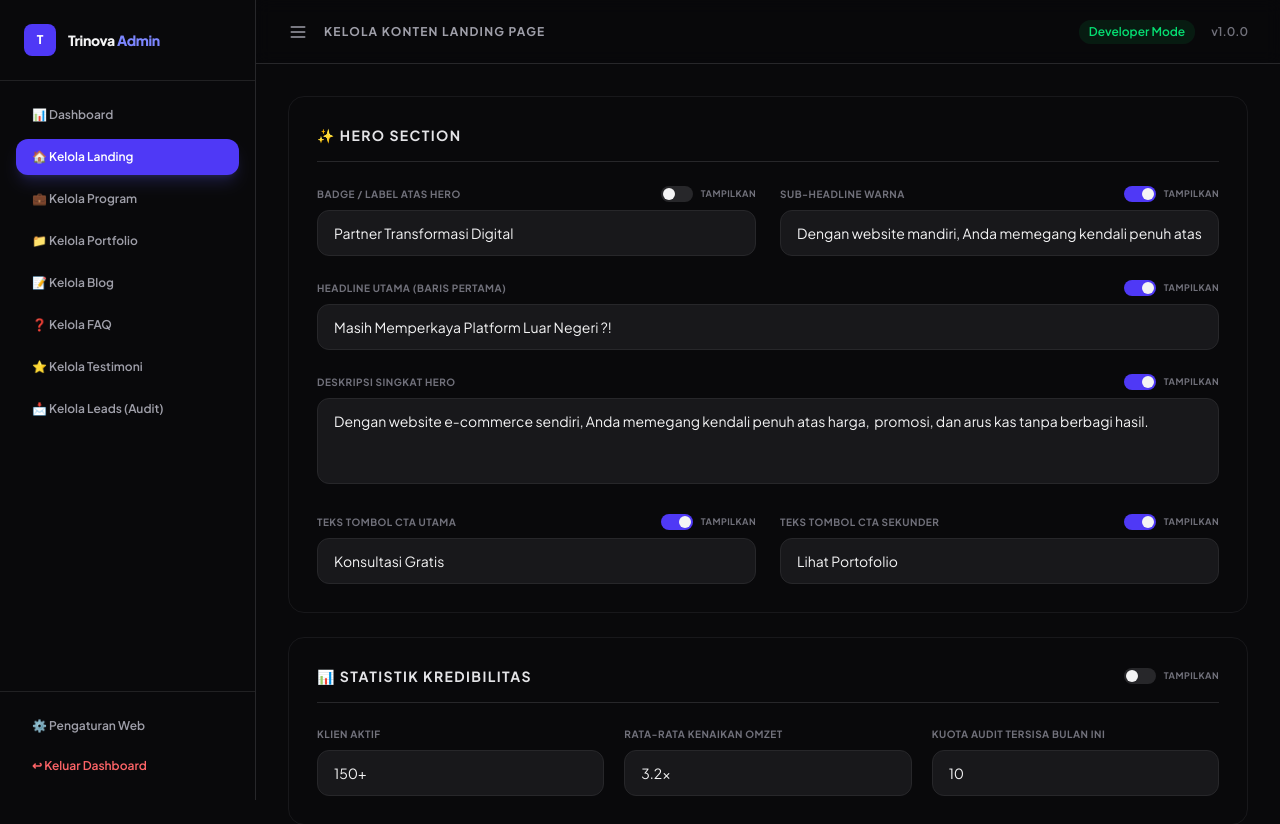
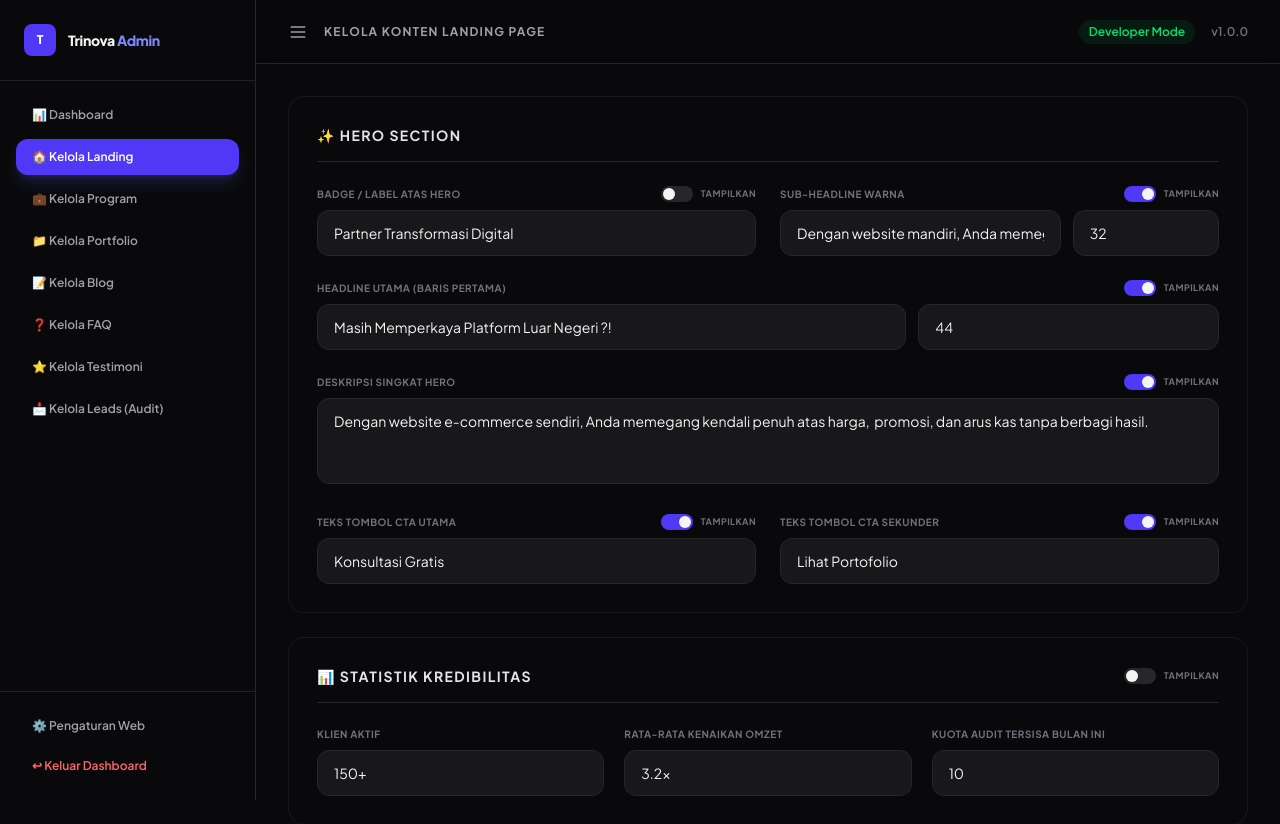
Before and after one commit to wandaboww/trinova-ecommcerce, a Laravel app: page /admin/landing in a window 1280 px wide. Shown: the top 824 px of the page. Run offline with Laravel 12, Linux system fonts and the light colour scheme; a user stored in the database is signed in; data comes from the database, SQL or seed files in the repository; both versions use the stored data as it was after the commit; some libraries are stand-ins or nearby versions.

Commit message:
feat: implement landing page settings management with dynamic font size controls and customizable hero section content

```diff
--- a/app/Http/Controllers/Admin/LandingManagerController.php
+++ b/app/Http/Controllers/Admin/LandingManagerController.php
@@ -25,6 +25,8 @@ class LandingManagerController extends Controller
                 'hero_badge'         => $request->input('hero_badge'),
                 'hero_title'         => $request->input('hero_headline'),
                 'hero_subtitle'      => $request->input('hero_sub'),
+                'hero_subtitle_size' => $request->input('hero_subtitle_size'),
+                'hero_title_size'    => $request->input('hero_title_size'),
                 'hero_cta'           => $request->input('hero_cta_primary'),
                 'hero_cta_secondary' => $request->input('hero_cta_secondary'),
                 'pain_description'   => $request->input('hero_description'),
--- a/app/Models/LandingSetting.php
+++ b/app/Models/LandingSetting.php
@@ -14,6 +14,7 @@ class LandingSetting extends Model
         'stat_clients', 'stat_growth', 'audit_quota', 'whatsapp_message',
         'show_hero_badge', 'show_hero_subtitle', 'show_hero_title', 'show_hero_description',
         'show_hero_cta_primary', 'show_hero_cta_secondary', 'show_statistics',
+        'hero_subtitle_size', 'hero_title_size',
     ];
 
     protected $casts = [
--- a/resources/views/admin/landing/index.blade.php
+++ b/resources/views/admin/landing/index.blade.php
@@ -37,8 +37,12 @@
                             <span class="ml-2 text-[9px] font-bold text-zinc-500 uppercase tracking-wider">Tampilkan</span>
                         </label>
                     </div>
-                    <input type="text" name="hero_sub" value="{{ $landingSetting->hero_subtitle ?? 'Tapi margin terasa jalan di tempat?' }}"
-                           class="w-full px-4 py-3 bg-zinc-900 border border-zinc-800 focus:border-indigo-500/60 rounded-xl text-zinc-100 text-sm placeholder-zinc-600 focus:outline-none transition-colors">
+                    <div class="flex items-center gap-3">
+                        <input type="text" name="hero_sub" value="{{ $landingSetting->hero_subtitle ?? 'Tapi margin terasa jalan di tempat?' }}"
+                               class="flex-1 px-4 py-3 bg-zinc-900 border border-zinc-800 focus:border-indigo-500/60 rounded-xl text-zinc-100 text-sm placeholder-zinc-600 focus:outline-none transition-colors">
+                        <input type="text" name="hero_subtitle_size" value="{{ $landingSetting->hero_subtitle_size ?? '' }}" placeholder="Ukuran Font (opsional, cth: 20px)"
+                               class="w-1/3 px-4 py-3 bg-zinc-900 border border-zinc-800 focus:border-indigo-500/60 rounded-xl text-zinc-100 text-sm placeholder-zinc-600 focus:outline-none transition-colors">
+                    </div>
                 </div>
             </div>
 
@@ -51,8 +55,12 @@
                         <span class="ml-2 text-[9px] font-bold text-zinc-500 uppercase tracking-wider">Tampilkan</span>
                     </label>
                 </div>
-                <input type="text" name="hero_headline" value="{{ $landingSetting->hero_title ?? 'Order makin ramai...' }}"
-                       class="w-full px-4 py-3 bg-zinc-900 border border-zinc-800 focus:border-indigo-500/60 rounded-xl text-zinc-100 text-sm placeholder-zinc-600 focus:outline-none transition-colors">
+                <div class="flex items-center gap-3">
+                    <input type="text" name="hero_headline" value="{{ $landingSetting->hero_title ?? 'Order makin ramai...' }}"
+                           class="flex-1 px-4 py-3 bg-zinc-900 border border-zinc-800 focus:border-indigo-500/60 rounded-xl text-zinc-100 text-sm placeholder-zinc-600 focus:outline-none transition-colors">
+                    <input type="text" name="hero_title_size" value="{{ $landingSetting->hero_title_size ?? '' }}" placeholder="Ukuran Font (opsional, cth: 48px)"
+                           class="w-1/3 px-4 py-3 bg-zinc-900 border border-zinc-800 focus:border-indigo-500/60 rounded-xl text-zinc-100 text-sm placeholder-zinc-600 focus:outline-none transition-colors">
+                </div>
             </div>
 
             <div>
```
Also changed, not shown: resources/views/auth/login.blade.php (+15 -3 lines), resources/views/landing/index.blade.php (+15 -2 lines), database/database.sqlite, database/migrations/2026_08_07_183738_add_font_sizes_to_landing_settings_table.php (added).
